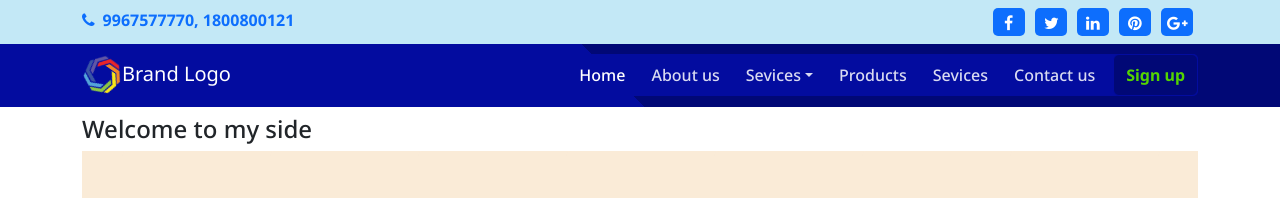
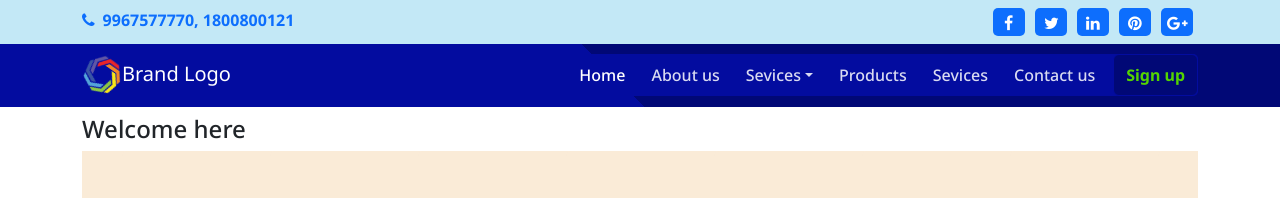
Before and after one commit to daipayanbairagi/React-Template, a React (Create React App) app: page / in a window 1280 px wide. Shown: the top 198 px of the page. Built offline with nearby package versions, Linux system fonts and the light colour scheme.

Commit message:
Update Home.js
add here

```diff
--- a/src/components/home/Home.js
+++ b/src/components/home/Home.js
@@ -9,7 +9,7 @@ function Home() {
   return (
     <>
       <div className='container mt-2'>
-       <h4>Welcome to my side</h4>
+       <h4>Welcome here</h4>
           <Imgslider />
 
       </div>
```
